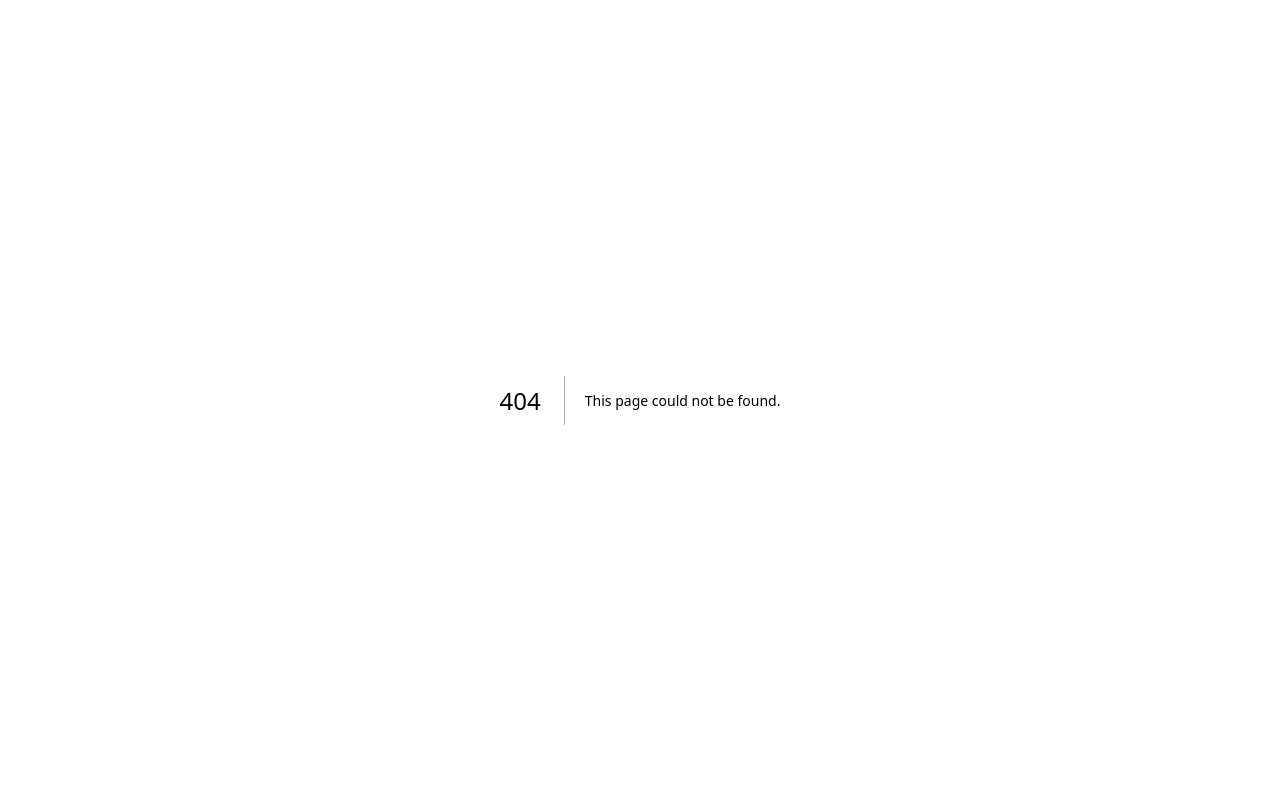
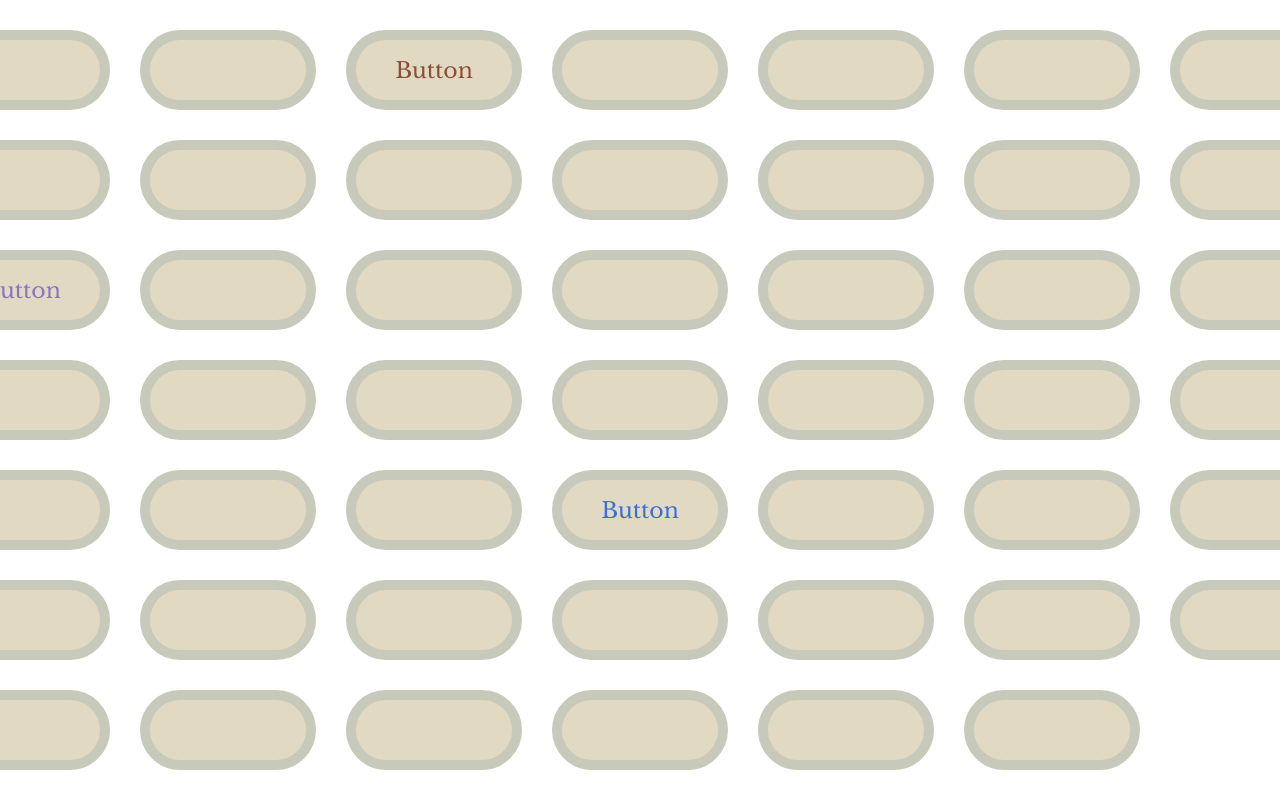
Before and after one commit to phantomcorn/site, a Next.js app: page /portfolio in a window 1280 px wide. Before the commit this address had no page. Shown: the top 808 px of the page. Built offline with nearby package versions, Linux system fonts and the light colour scheme.

Commit message:
portfolio page

```diff
--- /dev/null
+++ b/src/app/portfolio/page.js
@@ -0,0 +1,39 @@
+"use client"
+import Button from "@/components/Button/Button"
+import Menu from "@/components/Menu/Menu";
+import { useState } from "react";
+import styles from "./page.module.css"
+
+export default function Portfolio() {
+
+    const [menuActive, setMenuActive] = useState(false)
+    const showMenu = (e) => {
+        e.preventDefault()
+        setMenuActive(true)
+    }
+
+    return (
+        <div className={styles.page}>
+
+            <div className={`${styles.grid} ${menuActive ? styles.blur : styles.active} unselect`} >
+                {[...Array(2)].map((_, index) => (
+                    <Button key={index}/>
+                ))}
+                <Button variant="color4" onClick={showMenu}> Button </Button>
+                {[...Array(11)].map((_, index) => (
+                    <Button key={index}/>
+                ))}
+                <Button variant="color3" onClick={showMenu}> Button </Button>
+
+                {[...Array(16)].map((_, index) => (
+                    <Button key={index}/>
+                ))}
+                <Button variant="color2" onClick={showMenu}> Button </Button>
+                {[...Array(16)].map((_, index) => (
+                    <Button key={index}/>
+                ))}
+            </div>
+            <Menu menuActive={menuActive} setMenuActive={setMenuActive}/>
+        </div>
+    )
+}
--- /dev/null
+++ b/src/app/portfolio/page.module.css
@@ -0,0 +1,35 @@
+.page {
+    width: 100vw;
+    height: 100vh; /* Fullscreen */
+    display: flex;
+    align-items: center;
+    justify-content: center;
+}
+
+.grid {
+    display: grid;
+    width: 100%;
+    height: 100%;
+    gap: 30px;
+
+    /* Dynamically adjust the number of columns */
+    grid-template-columns: repeat(7, 11em);
+    grid-template-rows: repeat(7, 5em);
+
+    /* Ensure even spacing */
+    justify-content: center;
+    align-content: center;
+    grid-auto-flow: dense;
+    transition: transform 0.5s, filter 0.5s;
+}
+
+.blur {
+    filter: blur(7px);
+    transform: scale(80%);
+    transition-timing-function: ease-out;
+}
+
+.active {
+    transform: scale(100%);
+    transition-timing-function: ease-out;
+}
```
